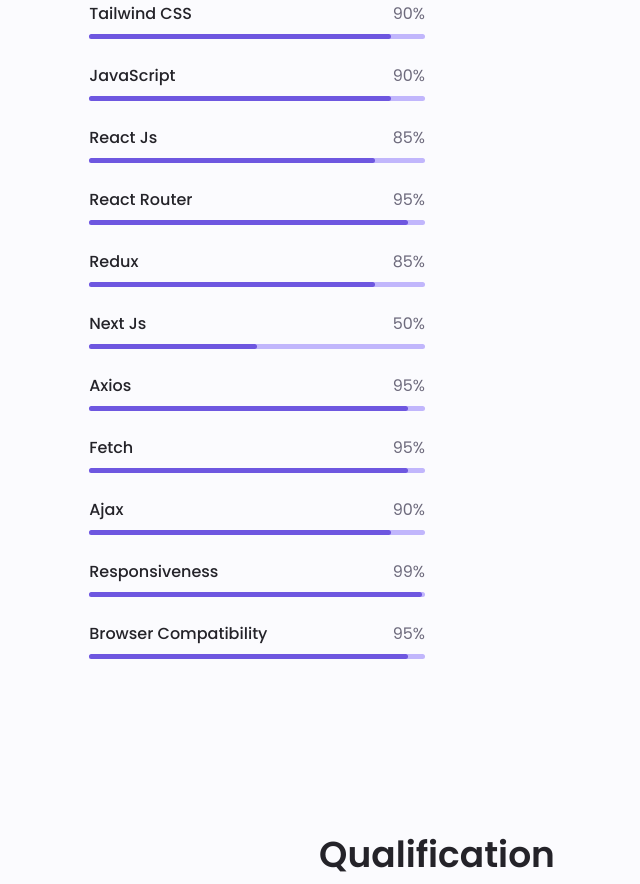
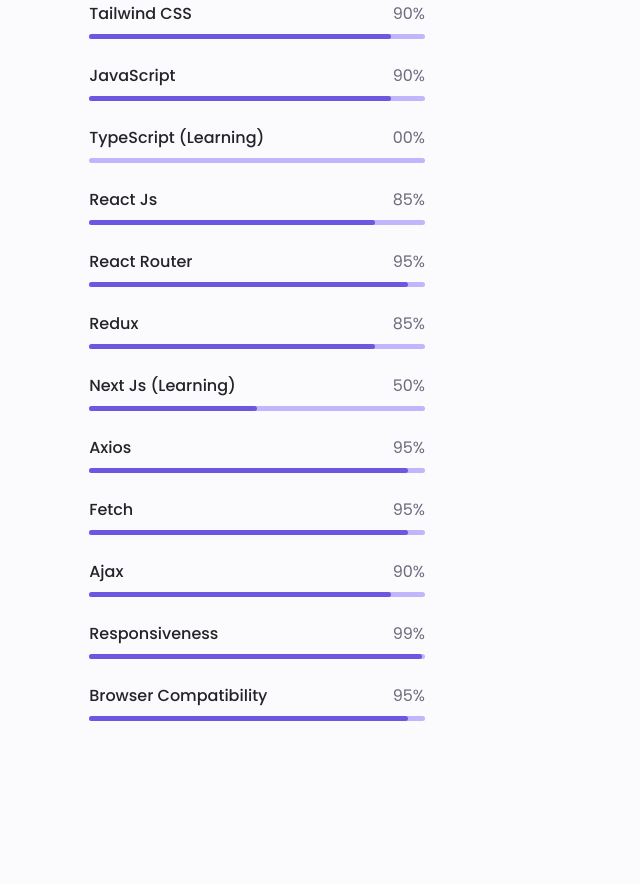
Before and after one commit to Hadayetullah/portfolio, a React (Vite) app: page / in a window 1280 px wide. Shown: the part 2260-3144 px from the top of the page, without its empty margins (203-843 px from the left). Built offline with nearby package versions, Linux system fonts and the light colour scheme.

Commit message:
Update Skills component.

```diff
--- a/src/conponents/body/skills/Skills.jsx
+++ b/src/conponents/body/skills/Skills.jsx
@@ -155,6 +155,16 @@
 
                   <div className="skills__data">
                     <div className="skills__titles">
+                      <h3 className="skills__name">TypeScript (Learning)</h3>
+                      <span className="skills__number">00%</span>
+                    </div>
+                    <div className="skills__bar">
+                      <span className="skills__percentage skills__typescript"></span>
+                    </div>
+                  </div>
+
+                  <div className="skills__data">
+                    <div className="skills__titles">
                       <h3 className="skills__name">React Js</h3>
                       <span className="skills__number">85%</span>
                     </div>
@@ -185,7 +195,7 @@
 
                   <div className="skills__data">
                     <div className="skills__titles">
-                      <h3 className="skills__name">Next Js</h3>
+                      <h3 className="skills__name">Next Js (Learning)</h3>
                       <span className="skills__number">50%</span>
                     </div>
                     <div className="skills__bar">
@@ -311,16 +321,6 @@
                     </div>
                     <div className="skills__bar">
                       <span className="skills__percentage skills__docker"></span>
-                    </div>
-                  </div>
-
-                  <div className="skills__data">
-                    <div className="skills__titles">
-                      <h3 className="skills__name">TypeScript(Learning)</h3>
-                      <span className="skills__number">00%</span>
-                    </div>
-                    <div className="skills__bar">
-                      <span className="skills__percentage skills__typescript"></span>
                     </div>
                   </div>
                 </div>
@@ -483,16 +483,6 @@
                       <span className="skills__percentage skills__docker"></span>
                     </div>
                   </div>
-
-                  <div className="skills__data">
-                    <div className="skills__titles">
-                      <h3 className="skills__name">TypeScript(Learning)</h3>
-                      <span className="skills__number">00%</span>
-                    </div>
-                    <div className="skills__bar">
-                      <span className="skills__percentage skills__typescript"></span>
-                    </div>
-                  </div>
                 </div>
               </div>
             </div>
```
